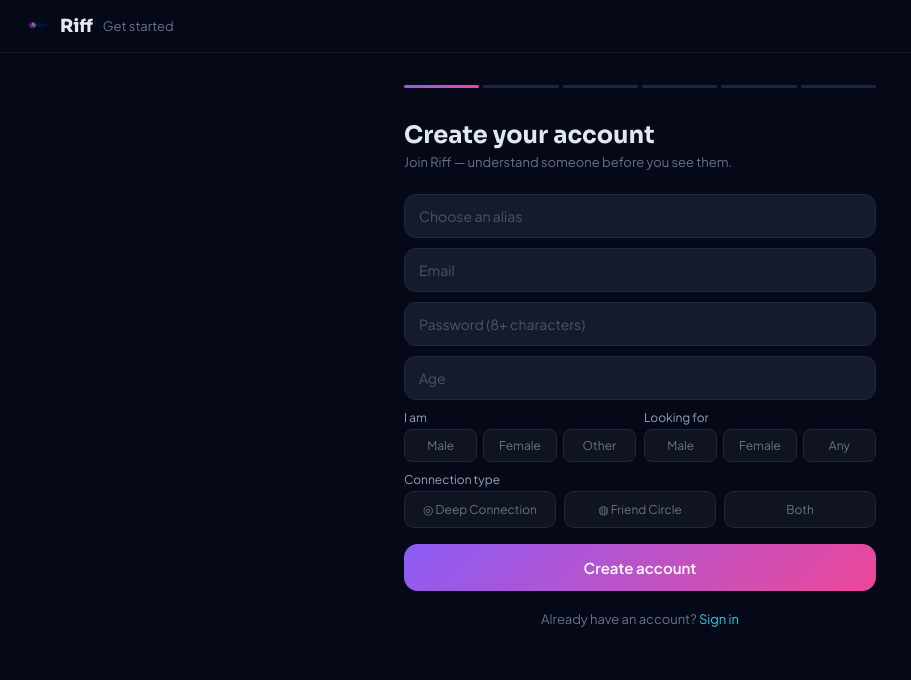
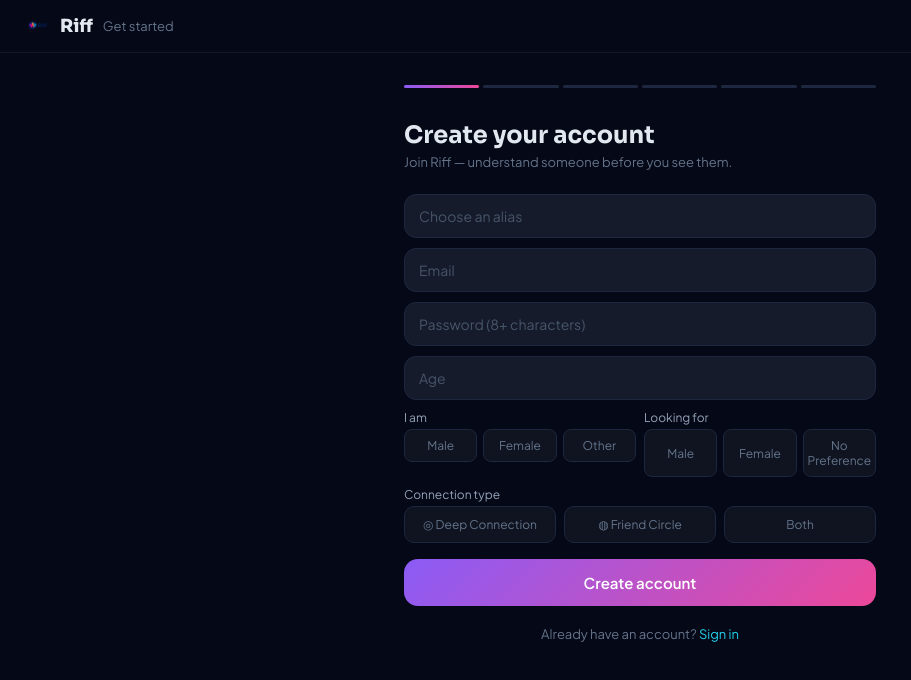
Before and after one commit to ahmadiwoking-ops/Riff-App, a Next.js app: page /get-started in a window 1280 px wide. Shown: the top 680 px of the page, without its empty margins (0-911 px from the left). Built offline with nearby package versions, Linux system fonts and the light colour scheme.

Commit message:
Fix gender enum case to match backend validation

```diff
--- a/app/get-started/page.js
+++ b/app/get-started/page.js
@@ -216,7 +216,7 @@ export default function GetStarted() {
               <div>
                 <label style={labelStyle}>I am</label>
                 <div style={{ display: 'flex', gap: 6 }}>
-                  {['male', 'female', 'other'].map(g => (
+                  {['Male', 'Female', 'Other'].map(g => (
                     <button key={g} onClick={() => update('gender', g)} style={{ flex: 1, padding: '8px 0', borderRadius: 8, border: form.gender === g ? '1.5px solid #8B5CF6' : '1px solid #1E2740', background: form.gender === g ? 'rgba(139,92,246,0.1)' : '#0F1420', color: form.gender === g ? '#E2E8F0' : '#64748B', fontSize: 12, cursor: 'pointer', fontFamily: 'inherit', textTransform: 'capitalize' }}>{g}</button>
                   ))}
                 </div>
@@ -224,7 +224,7 @@ export default function GetStarted() {
               <div>
                 <label style={labelStyle}>Looking for</label>
                 <div style={{ display: 'flex', gap: 6 }}>
-                  {['male', 'female', 'any'].map(g => (
+                  {['Male', 'Female', 'No preference'].map(g => (
                     <button key={g} onClick={() => update('seekingGender', g)} style={{ flex: 1, padding: '8px 0', borderRadius: 8, border: form.seekingGender === g ? '1.5px solid #EC4899' : '1px solid #1E2740', background: form.seekingGender === g ? 'rgba(236,72,153,0.1)' : '#0F1420', color: form.seekingGender === g ? '#E2E8F0' : '#64748B', fontSize: 12, cursor: 'pointer', fontFamily: 'inherit', textTransform: 'capitalize' }}>{g}</button>
                   ))}
                 </div>
```
